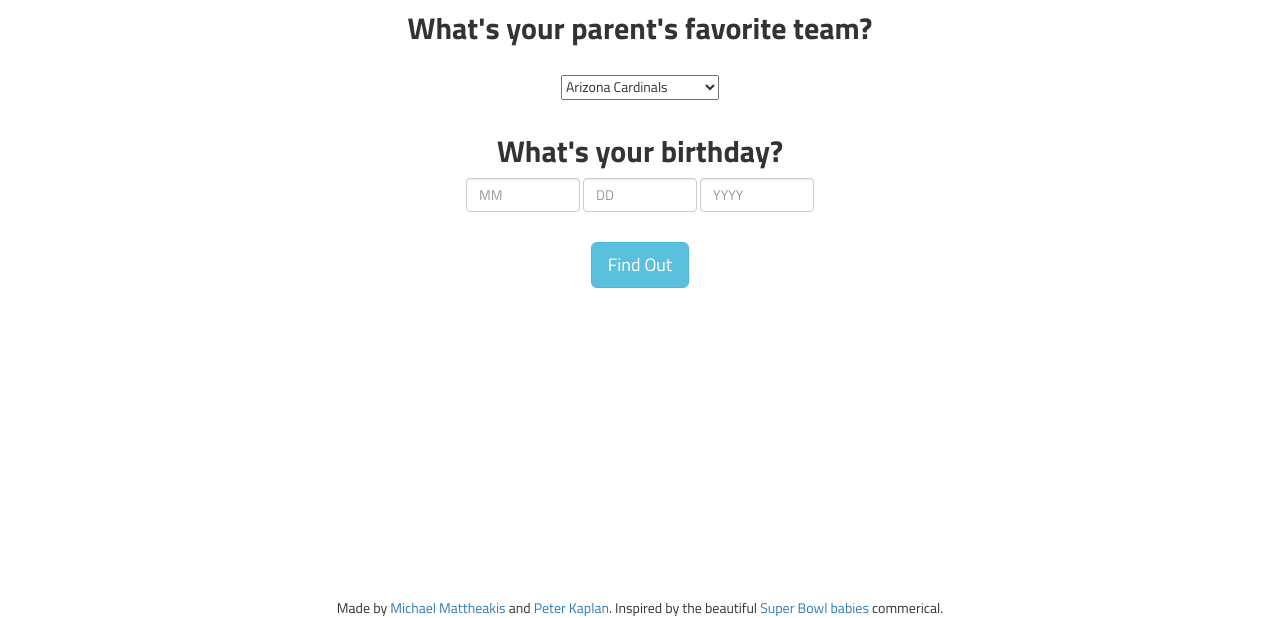
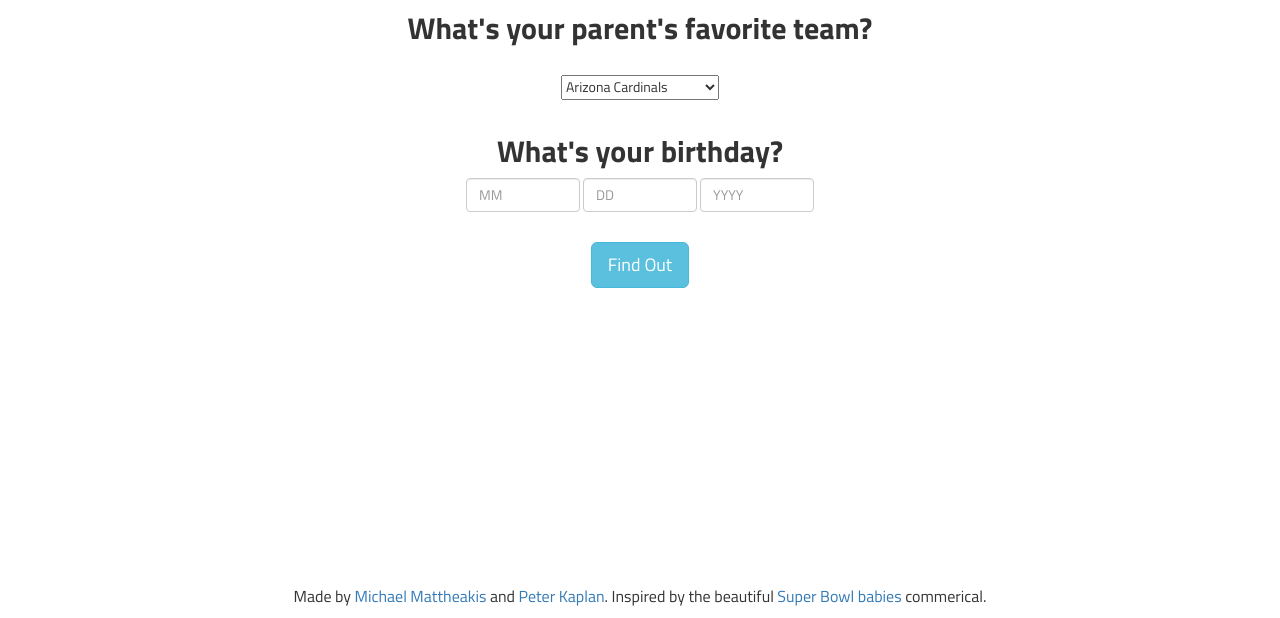
Before and after one commit to peterkaplan/SuperbowlBaby, a plain HTML site: page index.html in a window 1280 px wide. Shown: the part 182-800 px from the top of the page. Drawn offline with nearby package versions, Linux system fonts and the light colour scheme.

Commit message:
update footer

```diff
--- a/index.html
+++ b/index.html
@@ -59,8 +59,6 @@
         <h3>You're not a Superbowl baby 😩</h3>
         <h3 id="not_reason"></h3>
         <button type="button" class="btn btn-info btn-lg" class="try_again">Try Again</button>
-
-        <div class="fb-share-button" data-href="https://amiasuperbowlbaby.com" data-layout="button_count"></div>
      </div>
 
 
@@ -86,7 +84,10 @@
       </div>
   </div>
 
-    <p id="footer" class="footer navbar-fixed-bottom"> Made by <a target="_blank" href="http://mattheakis.com">Michael Mattheakis</a> and <a href="#">Peter Kaplan</a>. Inspired by the beautiful <a target="_blank" href="https://www.youtube.com/watch?v=9KqekigARfE">Super Bowl babies</a> commerical.</a></p>
+    <div class="footer navbar-fixed-bottom" style="text-align:center; margin-top: 10px;">
+      <div class="fb-share-button" data-href="https://amiasuperbowlbaby.com" data-layout="button_count"></div>
+      <p style="font-size:16px;">Made by <a target="_blank" href="http://mattheakis.com">Michael Mattheakis</a> and <a href="#">Peter Kaplan</a>. Inspired by the beautiful <a target="_blank" href="https://www.youtube.com/watch?v=9KqekigARfE">Super Bowl babies</a> commerical.</a></p>
+    </div>
 
 </body>
 </html>
```
